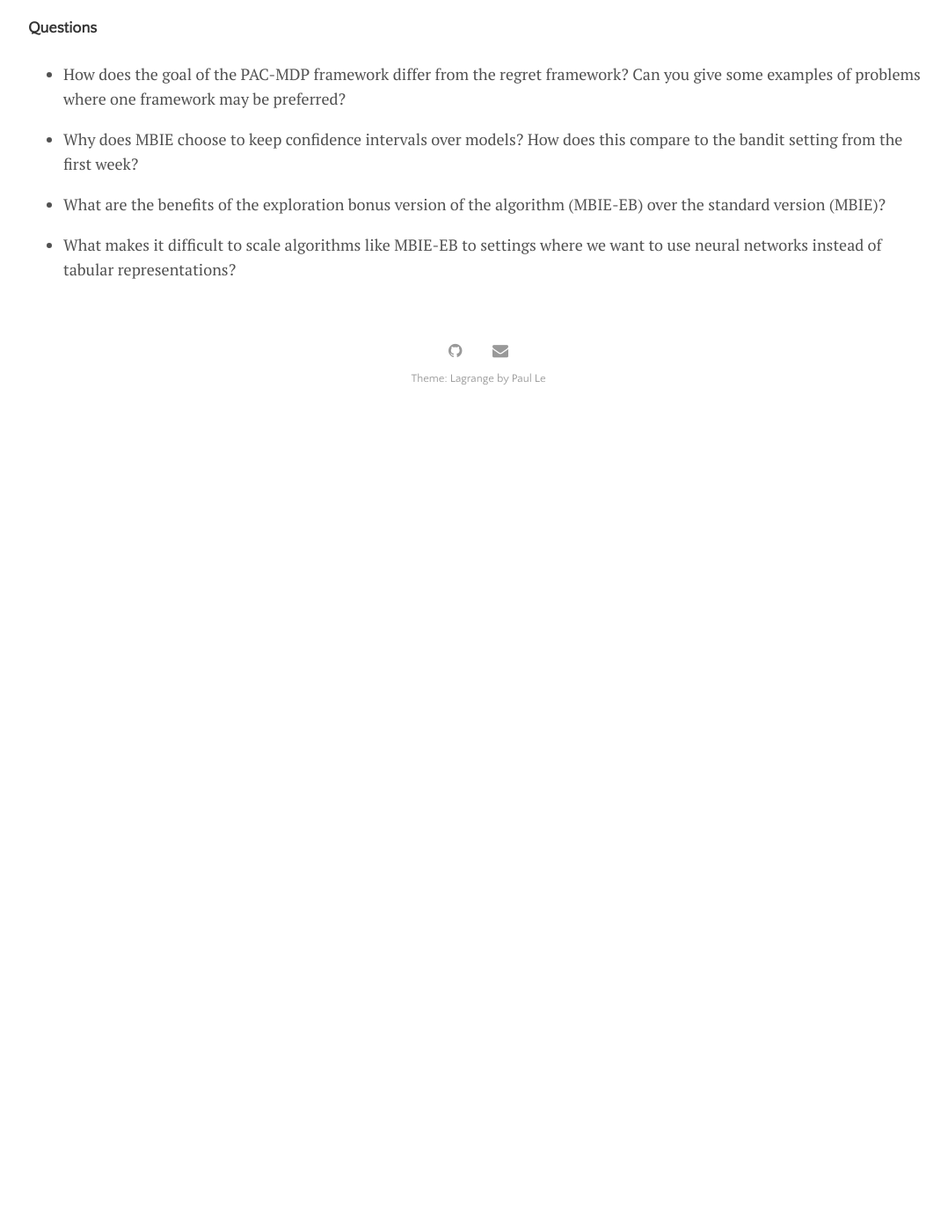
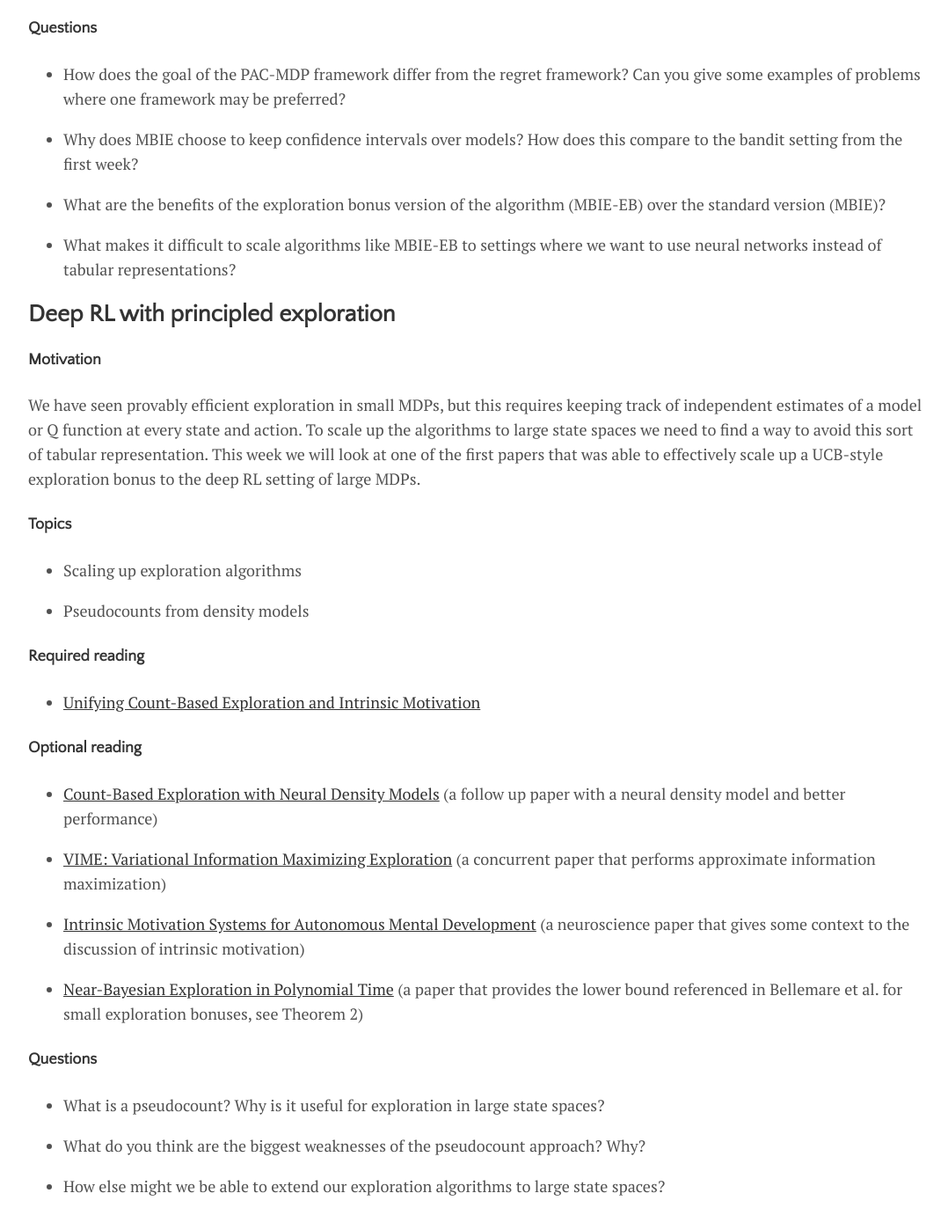
Before and after one commit to willwhitney/mathsdl-spring20, a Jekyll site: the page built from parallel.md, in a window 1280 px wide and 1400 px high, scrolled down 4567 px. Shown: the whole window at 88% size, without its empty margins (96-1174 px from the left). Built offline with Jekyll 4.4.1, drawn with Linux system fonts in a browser that asks for light colours; nearby versions of some CDN libraries; formulas are drawn with MathJax 3; before the commit the page ends 5043 px from its top, so only the background shows below that.

Commit message:
add readings for 2/28

```diff
--- a/parallel.md
+++ b/parallel.md
@@ -255,3 +255,58 @@ mechsanisms.
 -   What makes it difficult to scale algorithms like MBIE-EB to settings
     where we want to use neural networks instead of tabular
     representations?
+
+
+Deep RL with principled exploration
+-----------------------------------
+
+#### Motivation
+
+We have seen provably efficient exploration in small MDPs, but this
+requires keeping track of independent estimates of a model or Q function
+at every state and action. To scale up the algorithms to large state
+spaces we need to find a way to avoid this sort of tabular
+representation. This week we will look at one of the first papers that
+was able to effectively scale up a UCB-style exploration bonus to the
+deep RL setting of large MDPs.
+
+#### Topics
+
+-   Scaling up exploration algorithms
+
+-   Pseudocounts from density models
+
+#### Required reading
+
+-   [Unifying Count-Based Exploration and Intrinsic
+    Motivation](https://arxiv.org/abs/1606.01868)
+
+#### Optional reading
+
+-   [Count-Based Exploration with Neural Density
+    Models](https://arxiv.org/abs/1703.01310) (a follow up paper with a
+    neural density model and better performance)
+
+-   [VIME: Variational Information Maximizing
+    Exploration](https://arxiv.org/pdf/1605.09674.pdf) (a concurrent
+    paper that performs approximate information maximization)
+
+-   [Intrinsic Motivation Systems for Autonomous Mental
+    Development](http://www.pyoudeyer.com/ims.pdf) (a neuroscience paper
+    that gives some context to the discussion of intrinsic motivation)
+
+-   [Near-Bayesian Exploration in Polynomial
+    Time](http://zicokolter.com/publications/kolter2009nearbayesian.pdf)
+    (a paper that provides the lower bound referenced in Bellemare et
+    al. for small exploration bonuses, see Theorem 2)
+
+#### Questions
+
+-   What is a pseudocount? Why is it useful for exploration in large
+    state spaces?
+
+-   What do you think are the biggest weaknesses of the pseudocount
+    approach? Why?
+
+-   How else might we be able to extend our exploration algorithms to
+    large state spaces?
```
